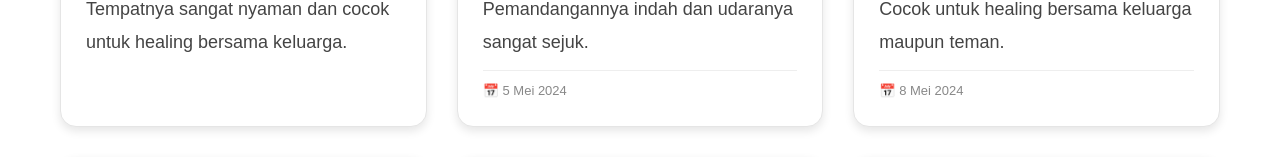
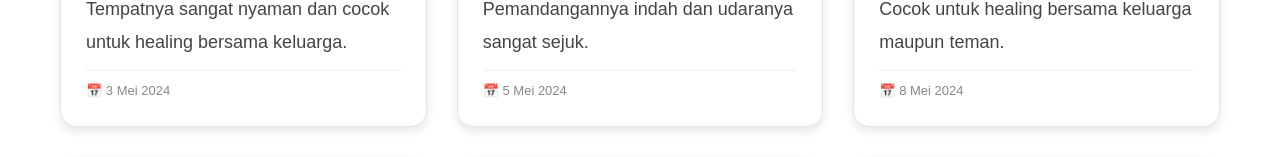
Before and after one commit to jovanakbarsetiodono-code/TI-WEB-24A-SIXTUPLE, a Next.js app in the folder my-app/: page /review in a window 1280 px wide. Shown: the part 535-692 px from the top of the page. Built offline with nearby package versions, Linux system fonts and the light colour scheme.

Commit message:
Menambahkan tanggal ulasan pengunjung ke satu

```diff
--- a/my-app/app/review/page.tsx
+++ b/my-app/app/review/page.tsx
@@ -29,6 +29,7 @@ export default function ReviewPage() {
           <p className={styles.reviewText}>
             Tempatnya sangat nyaman dan cocok untuk healing bersama keluarga.
           </p>
+          <div className={styles.reviewDate}>📅 3 Mei 2024</div>
         </div>
         <div className={styles.reviewCard}>
           <div className={styles.reviewTop}>
```
